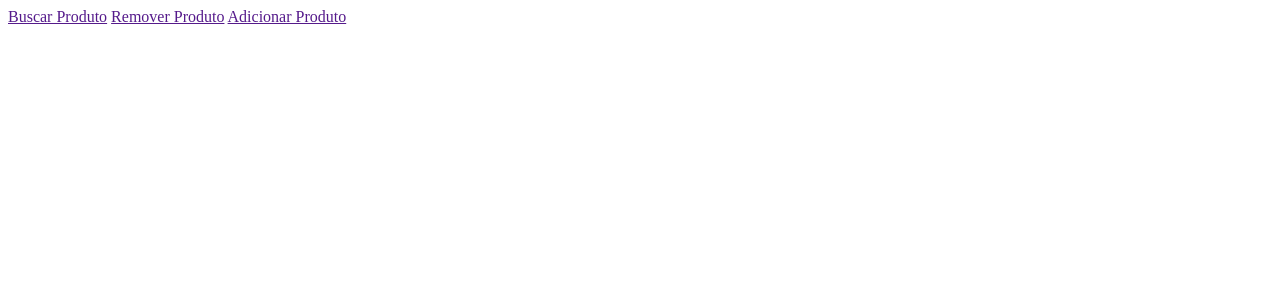
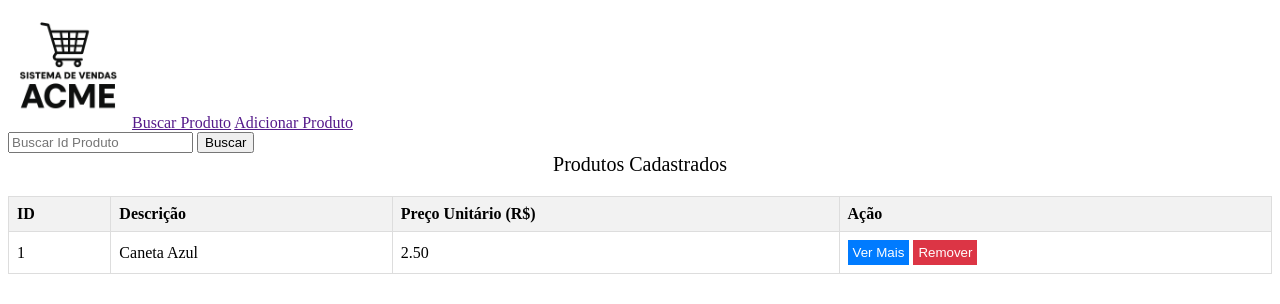
Before and after one commit to RafaelRothmann/T1-ProjArq-Front, a plain HTML site: page pages/buscar.html in a window 1280 px wide. Drawn offline with Linux system fonts and the light colour scheme.

Commit message:
Adicionando tabela de produtos

```diff
--- a/pages/buscar.html
+++ b/pages/buscar.html
@@ -6,14 +6,43 @@
     <title>Buscar no Sistema de Vendas</title>
     <script type="module" src="js/buscar.js"></script>
     <link rel="stylesheet" href="css/header.css">
+    <link rel="stylesheet" href="css/buscar.css">
 </head>
 <body>
     <header>
         <nav>
+            <img src="../assets/imgs/Logo-ACME.png" alt="Logo ACME" id="logo">
             <a href="">Buscar Produto</a>
-            <a href="">Remover Produto</a>
             <a href="">Adicionar Produto</a>
         </nav>
+
+        <div id="inputs">
+            <input type="text" id="input-buscar" placeholder="Buscar Id Produto">
+            <button id="button-buscar" onclick="buscarProduto()">Buscar</button>
+        </div>
+
+        <table id="tabela-produtos">
+            <caption id="title-produtos">Produtos Cadastrados</caption>
+        <thead>
+            <tr>
+                <th>ID</th>
+                <th>Descrição</th>
+                <th>Preço Unitário (R$)</th>
+                <th>Ação</th>
+            </tr>
+        </thead>
+        <tbody>
+            <tr>
+                <td>1</td>
+                <td>Caneta Azul</td>
+                <td>2.50</td>
+                <td>
+                    <button onclick="verMais(1)" class="btn-more">Ver Mais</button>
+                    <button onclick="removerProduto(1)" class="btn-remove">Remover</button>
+                </td>
+            </tr>
+        </tbody>
+    </table>
     </header>
 </body>
 </html>
--- /dev/null
+++ b/pages/css/buscar.css
@@ -0,0 +1,39 @@
+.btn-more {
+    background-color: #007bff;
+}
+
+.btn-remove {
+    background-color: #dc3545;
+}
+
+.btn-more:hover, .btn-remove:hover {
+    cursor: pointer;
+    opacity: 0.5;
+}
+
+.btn-more, .btn-remove {
+    cursor: pointer;
+    color: white;
+    border: none;
+    padding: 5px;
+}
+
+#tabela-produtos {
+    width: 100%;
+    border-collapse: collapse;
+}
+
+#tabela-produtos th, #tabela-produtos td {
+    border: 1px solid #ddd;
+    padding: 8px;
+}
+
+#tabela-produtos th {
+    background-color: #f2f2f2;
+    text-align: left;
+}
+
+#title-produtos{
+    font-size: 20px;
+    margin-bottom: 20px;
+}
--- a/pages/css/header.css
+++ b/pages/css/header.css
@@ -0,0 +1,4 @@
+#logo {
+    width: 120px;
+    height: auto;
+}
```
